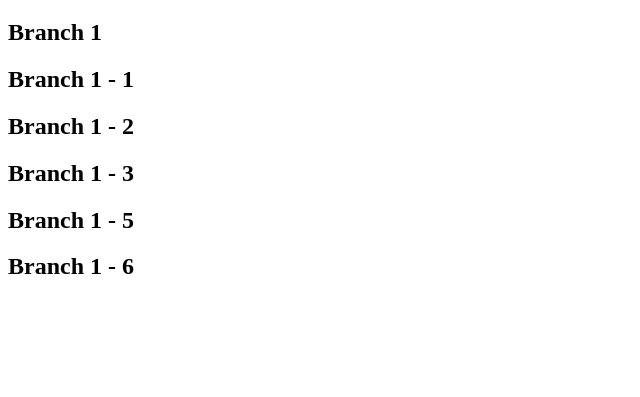
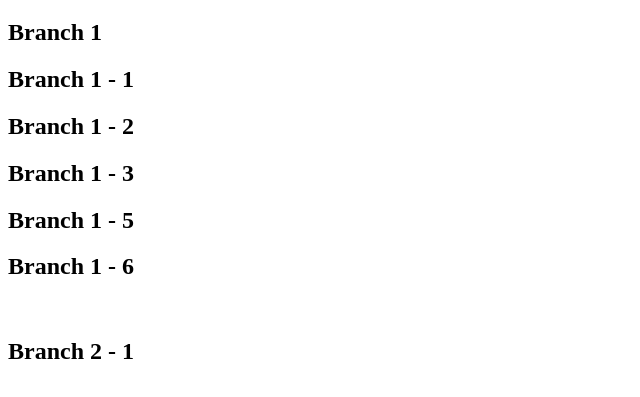
Before and after one commit to YunnTun/GitHub-Demo, a plain HTML site: page index.html in a window 1280 px wide. Shown: the part 61-458 px from the top of the page, without its empty margins (0-640 px from the left). Drawn offline with Linux system fonts and the light colour scheme.

Commit message:
branch 2-1

```diff
--- a/index.html
+++ b/index.html
@@ -16,6 +16,8 @@
     <h2>Branch 1 - 3</h2>
     <h2>Branch 1 - 5</h2>
     <h2>Branch 1 - 6</h2>
+    <br>
+    <h2>Branch 2 - 1</h2>
 </body>
 
 </html>
```
